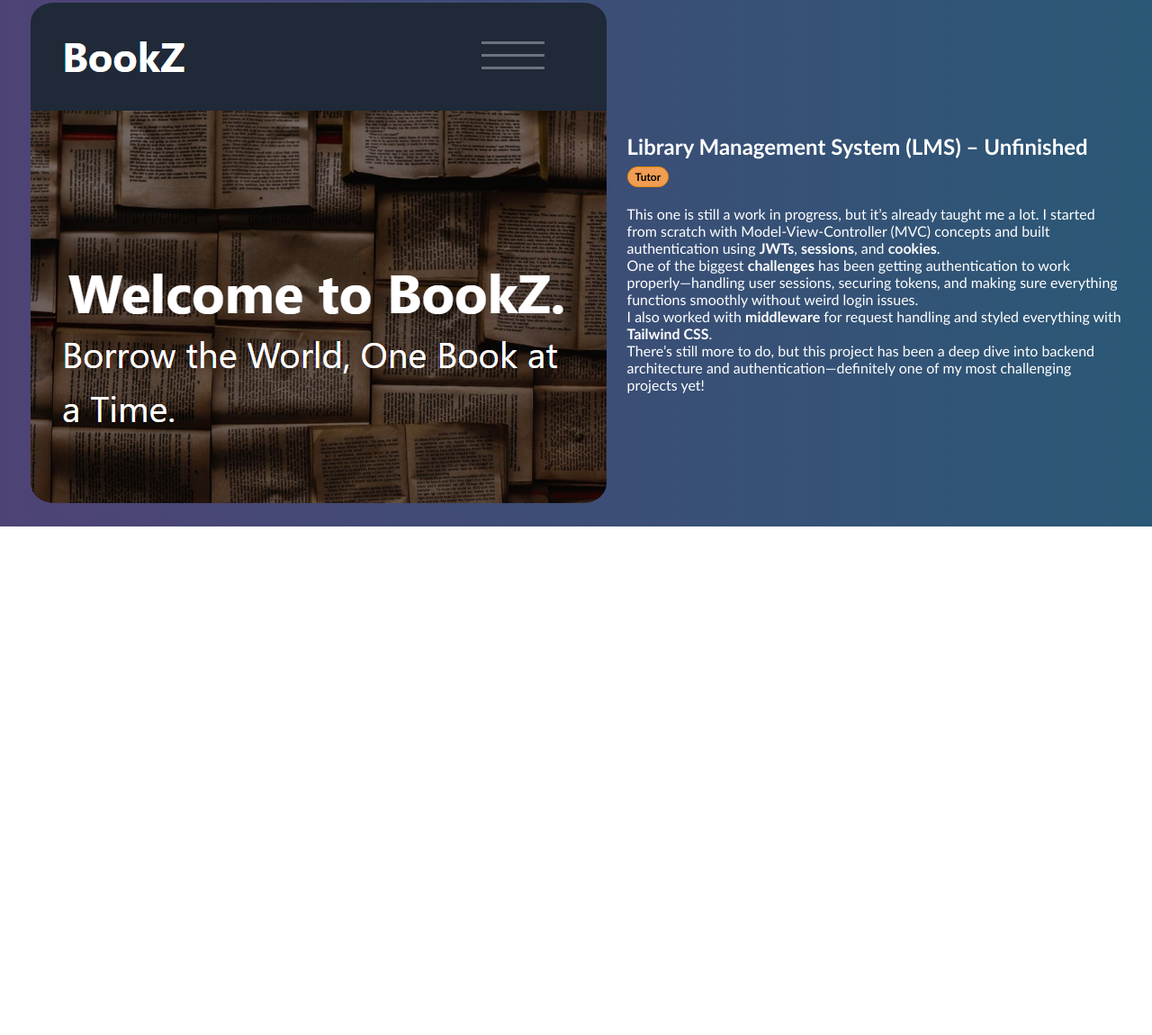
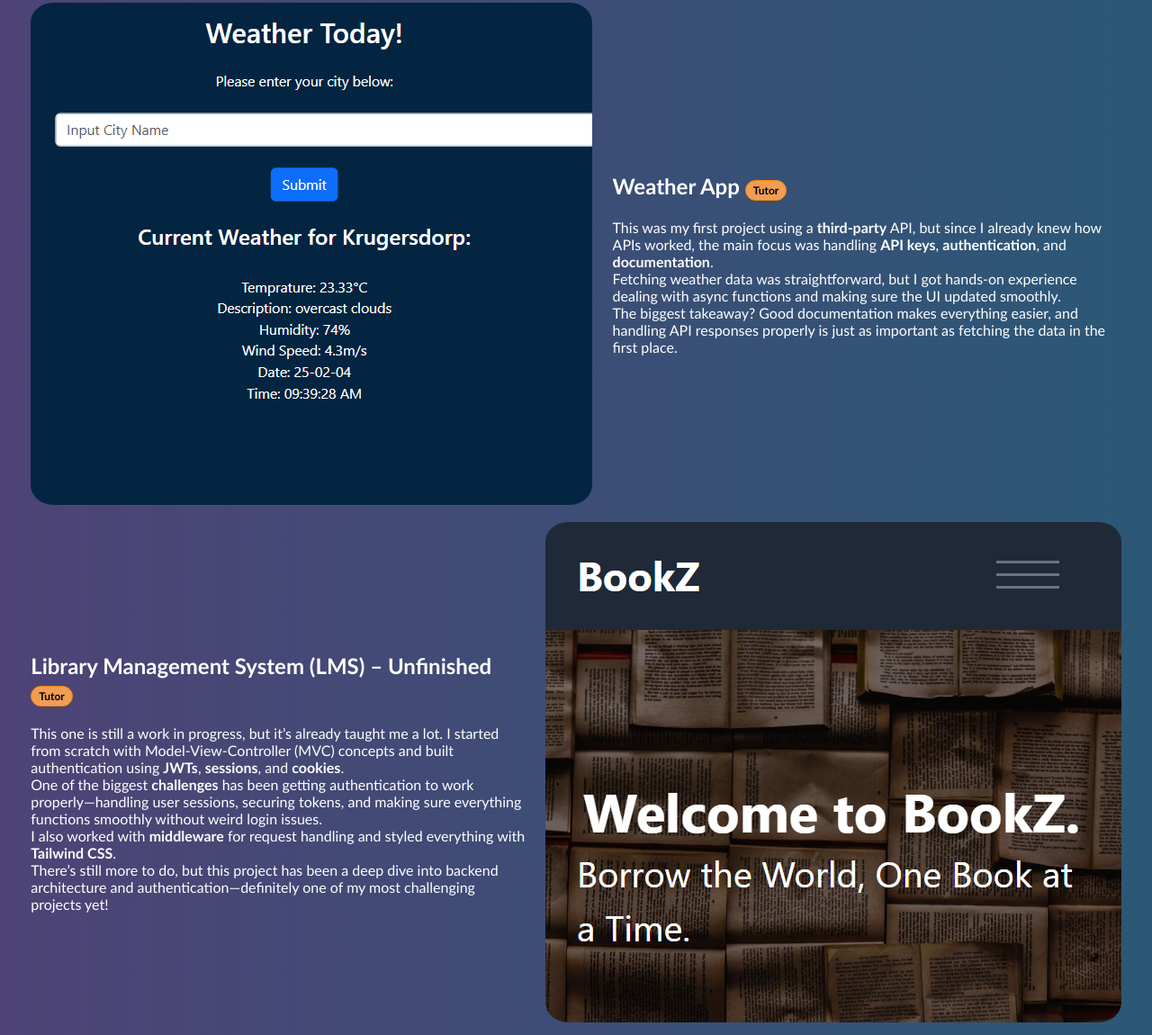
Before and after one commit to Kevin-Kolesky/Personal-Portfolio-Webpage, a plain HTML site: page index.html in a window 1280 px wide. Shown: the part 6181-7331 px from the top of the page at 90% size. Before the commit the page ends 6766 px from the top, so only its background shows below. Drawn offline with nearby package versions, Linux system fonts and the light colour scheme.

Commit message:
Added weather app

```diff
--- a/index.html
+++ b/index.html
@@ -274,12 +274,24 @@
                 </div>
 
 
-                <div class="frame-Container " id="lms">
+                <div class="frame-Container " id="weather">
                     <div class="frame">
-                        <a target="_blank" href="#">
-                            <img id="lms-img" src="lms.png" alt="Screenshot libary management webiste dashboard">
+                        <a target="_blank" href="https://kevin-kolesky.github.io/Weather-App/">
+                            <img id="lms-img" src="weather.png" alt="Screenshot weather in Krugersdorp">
                         </a>
                     </div>
+
+                    <div class="frameDescription">
+                        <h2>Weather App <span class="tag tutor">Tutor</span></h2>
+                        This was my first project using a <strong>third-party</strong> API, but since I already knew how APIs worked, the main focus was handling <strong>API keys</strong>, <strong>authentication</strong>, and <strong>documentation</strong>.
+                        <br>
+                        Fetching weather data was straightforward, but I got hands-on experience dealing with async functions and making sure the UI updated smoothly.
+                        <br>
+                        The biggest takeaway? Good documentation makes everything easier, and handling API responses properly is just as important as fetching the data in the first place.
+                    </div>
+                </div>
+
+                <div class="frame-Container " id="lms">
 
                     <div class="frameDescription">
                         <h2>Library Management System (LMS) – Unfinished <span class="tag tutor">Tutor</span></h2>
@@ -297,7 +309,14 @@
                         There’s still more to do, but this project has been a deep dive into backend architecture and
                         authentication—definitely one of my most challenging projects yet!
                     </div>
-            </div>
+
+                    <div class="frame">
+                        <a target="_blank" href="#">
+                            <img id="lms-img" src="lms.png" alt="Screenshot libary management webiste dashboard">
+                        </a>
+                    </div>
+                </div>
+
             </div>
             </div>
         </section>
--- a/script.js
+++ b/script.js
@@ -10,8 +10,9 @@ document.addEventListener('DOMContentLoaded', function() {
       { id: 'roman', color: 'linear-gradient(90deg, rgb(6, 6, 6)  26%, rgb(163, 9, 9)  100%)'},
       { id: 'todo', color: 'linear-gradient(90deg, rgb(132, 168, 197)  26%, rgb(32, 52, 71)  100%)'},
       { id: 'ums', color: 'linear-gradient(90deg, rgb(40, 39, 39)  26%, rgb(136, 30, 235)  100%)'},
-      { id: 'lms', color: 'linear-gradient(90deg, rgb(83, 62, 62)  26%, rgb(36, 59, 110)  100%)'},
+      { id: 'lms', color: 'linear-gradient(90deg, rgb(36, 59, 110)  26%, rgb(83, 62, 62)  100%)'},
       { id: 'calculator', color: 'linear-gradient(90deg, rgb(185, 97, 97)  26%, rgb(95, 197, 231)  100%)'},
+      { id: 'weather', color: 'linear-gradient(90deg, rgb(19, 9, 80)  26%, rgb(158, 213, 231)  100%)'},
       { id: 'survey', color: 'linear-gradient(90deg, rgba(35,35,126,1) 0%,  rgba(27,27,50,1) 100%)'}
     ];
 
```
Also changed, not shown: weather.png (added).
